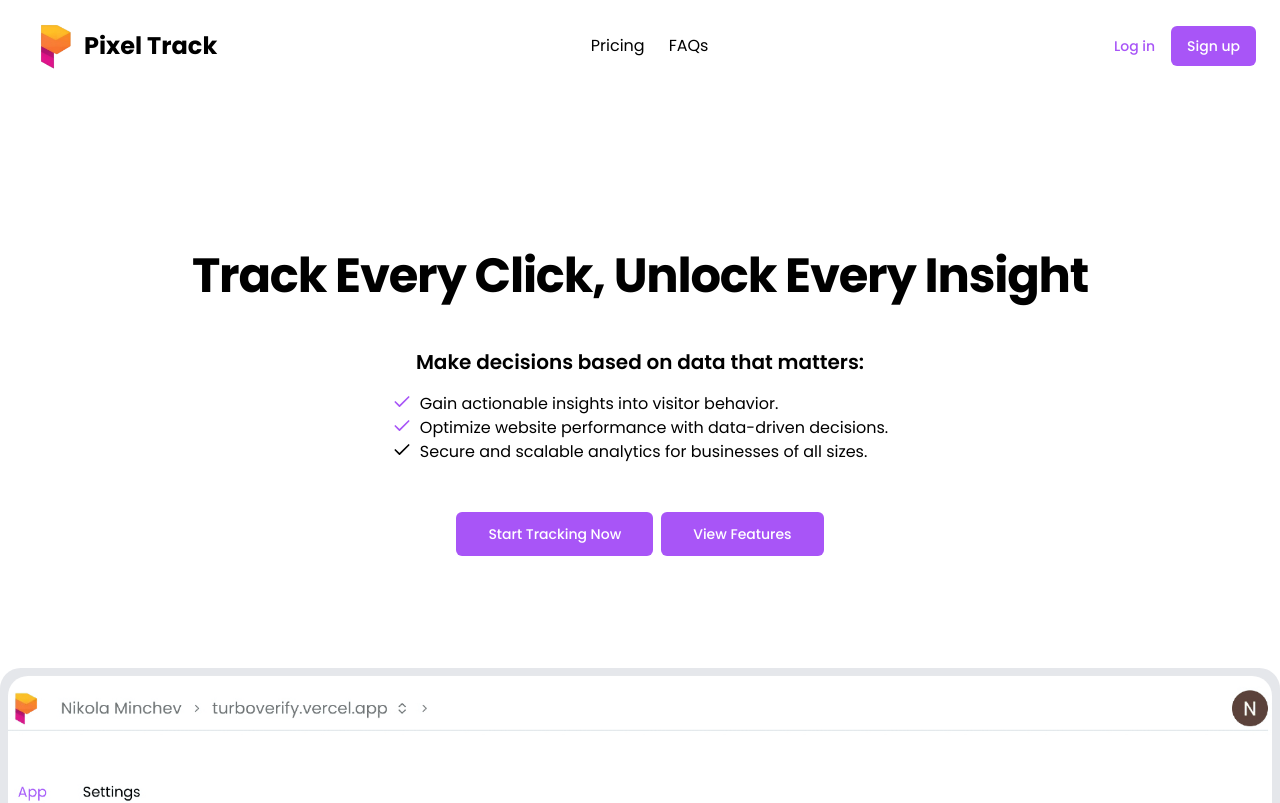
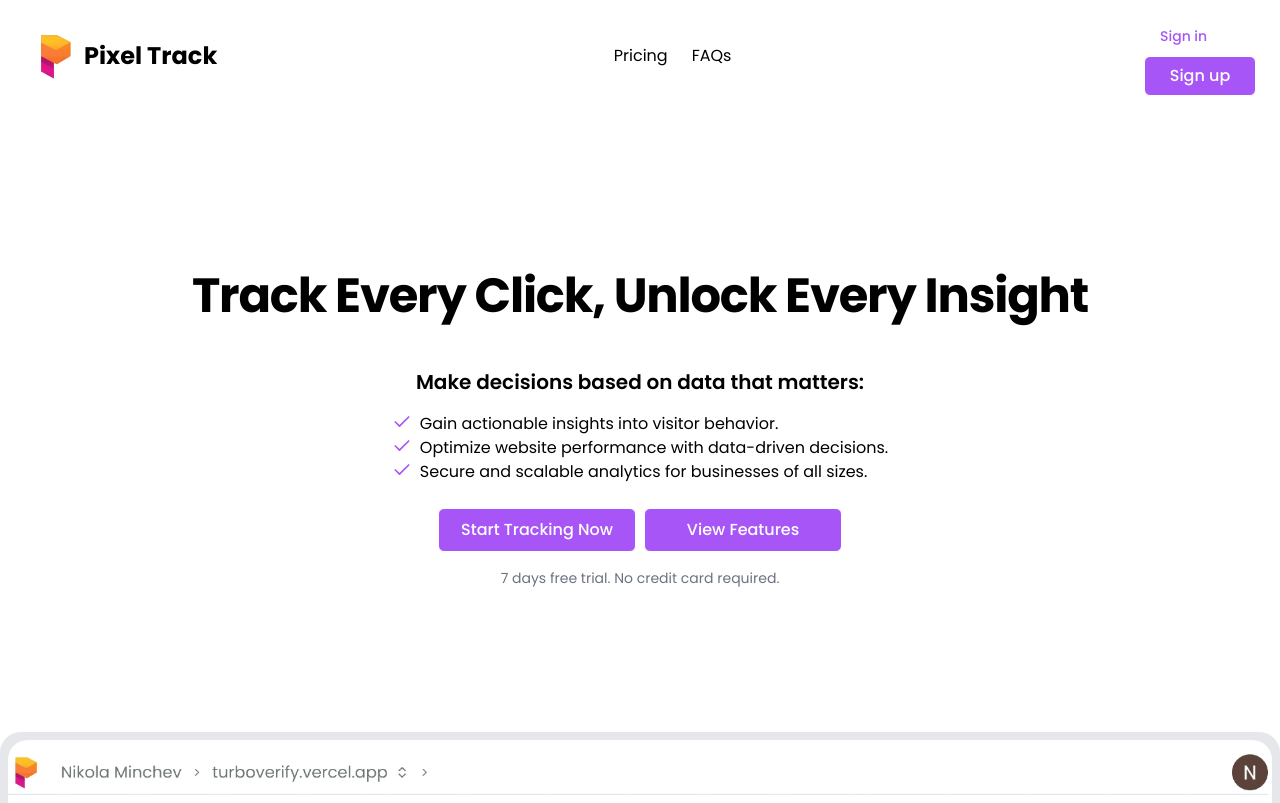
Before and after one commit to Nikola31267/tracking-app, a Next.js app: page / in a window 1280 px wide. Shown: the top 803 px of the page. Built offline with nearby package versions, Linux system fonts and the light colour scheme.

Commit message:
making more progress with the landing page

```diff
--- a/src/app/(site)/components/Pricing.jsx
+++ b/src/app/(site)/components/Pricing.jsx
@@ -7,6 +7,7 @@ import { Switch } from "@/components/ui/switch";
 import { Card, CardContent, CardFooter, CardTitle } from "@/components/ui/card";
 import { motion } from "framer-motion";
 import Link from "next/link";
+import { ShinyButton } from "@/components/ui/shiny-button";
 
 export const plans = [
   {
@@ -105,23 +106,17 @@ export default function Pricing({ user }) {
                 key={isYearly}
                 className="w-full"
               >
-                <Button
-                  className="w-full group bg-purple-500 text-white hover:bg-purple-600 transition-colors duration-200"
-                  asChild
-                >
-                  <Link
+                <ShinyButton
+                  className="h-11 w-full"
                   href={
                     currentPlan.link +
                     (user ? "?prefilled_email=" + user.email : "")
                   }
                   target="_blank"
-                    className="flex items-center justify-center gap-2"
+                  showIcon={true}
                 >
-                    {" "}
-                    <Crown className="transform rotate-0 group-hover:-rotate-[6.5deg] group-hover:scale-[1.18] transition-transform duration-200" />
                   Join Pixel Track
-                  </Link>
-                </Button>
+                </ShinyButton>
               </motion.div>
             </CardFooter>
           </Card>
--- a/src/components/HeroSection.jsx
+++ b/src/components/HeroSection.jsx
@@ -4,6 +4,7 @@ import { Button } from "./ui/button";
 import Link from "next/link";
 import { useRouter } from "next/navigation";
 import { Check } from "lucide-react";
+import { ShinyButton } from "./ui/shiny-button";
 
 const HeroSection = () => {
   const router = useRouter();
@@ -39,33 +40,29 @@ const HeroSection = () => {
                 Optimize website performance with data-driven decisions.
               </li>
               <li className="flex items-start">
-                <Check className="h-5 w-5 mr-2" text-purple-500 />
+                <Check className="h-5 w-5 mr-2 text-purple-500" />
                 Secure and scalable analytics for businesses of all sizes.
               </li>
             </ul>
           </div>
-          <div className="flex items-center gap-2 mt-8">
-            <Button
-              className="w-full bg-purple-500 text-white hover:bg-purple-600 transition-colors duration-200"
-              size="lg"
-              asChild
-            >
-              <Link href="/dashboard">Start Tracking Now</Link>
-            </Button>
-            <Button
-              className="w-full bg-purple-500 text-white hover:bg-purple-600 transition-colors duration-200"
-              size="lg"
-              asChild
-            >
-              <Link
+          <div>
+            <div className="flex items-center gap-2 mt-2">
+              <ShinyButton href="/dashboard" className="h-11 w-full">
+                Start Tracking Now
+              </ShinyButton>
+              <ShinyButton
+                className="h-11 w-full"
                 href="/#features"
                 onClick={(e) => {
                   handleSmoothScroll(e, "#features");
                 }}
               >
                 View Features
-              </Link>
-            </Button>
+              </ShinyButton>
+            </div>
+            <p className="text-sm mt-4 text-center text-gray-500 mb-8">
+              7 days free trial. No credit card required.
+            </p>
           </div>
         </div>
         <div className="rounded-[1.3rem] border border-gray-200/5 bg-gray-200 p-1.5">
--- a/src/components/layout/Navbar.jsx
+++ b/src/components/layout/Navbar.jsx
@@ -9,6 +9,7 @@ import SignedOut from "../auth/SignedOut";
 import Image from "next/image";
 import { Menu, X } from "lucide-react";
 import { useRouter } from "next/navigation";
+import { ShinyButton } from "../ui/shiny-button";
 
 export default function Navbar() {
   const [isOpen, setIsOpen] = useState(false);
@@ -68,6 +69,7 @@ export default function Navbar() {
         </nav>
         <div className="flex items-center space-x-4">
           <SignedIn>
+            <div className="flex items-center">
               <Button
                 variant="ghost"
                 className="text-purple-500 hover:bg-purple-50 hover:text-purple-700 mr-2"
@@ -75,12 +77,10 @@ export default function Navbar() {
               >
                 Sign out
               </Button>
-            <Button
-              className="bg-purple-500 hover:bg-purple-600 text-white"
-              asChild
-            >
-              <Link href="/dashboard">Dashboard</Link>
-            </Button>
+              <ShinyButton className="h-10 w-28" href="/dashboard">
+                Dashboard
+              </ShinyButton>
+            </div>
           </SignedIn>
           <SignedOut>
             <Button
@@ -88,14 +88,11 @@ export default function Navbar() {
               className="text-purple-500 hover:bg-purple-50"
               asChild
             >
-              <Link href="/sign-in">Log in</Link>
+              <Link href="/sign-in">Sign in</Link>
             </Button>
-            <Button
-              className="bg-purple-500 hover:bg-purple-600 text-white"
-              asChild
-            >
-              <Link href="/sign-up">Sign up</Link>
-            </Button>
+            <ShinyButton className="h-10 w-28" href="/sign-up">
+              Sign up
+            </ShinyButton>
           </SignedOut>
         </div>
         <button className="md:hidden" onClick={() => setIsOpen(!isOpen)}>
--- /dev/null
+++ b/src/components/ui/shiny-button.jsx
@@ -0,0 +1,29 @@
+import { cn } from "@/lib/utils";
+import { Crown } from "lucide-react";
+import Link from "next/link";
+
+export const ShinyButton = ({
+  className,
+  children,
+  href,
+  showIcon,
+  ...props
+}) => (
+  <Link
+    href={href ?? "#"}
+    className={cn(
+      "group relative flex transform items-center justify-center gap-2 overflow-hidden whitespace-nowrap rounded-md border border-white bg-purple-500 px-8 text-base/7 font-medium text-white transition-all duration-300 hover:ring-2 hover:ring-purple-500 hover:ring-offset-2 focus:outline-none focus:ring-2 focus:ring-offset-2",
+      className
+    )}
+    {...props}
+  >
+    <span className="relative z-10 flex items-center gap-2">
+      {showIcon && (
+        <Crown className="w-5 transform rotate-0 group-hover:-rotate-[6.5deg] group-hover:scale-[1.18] transition-transform duration-200" />
+      )}
+      {children}
+    </span>
+
+    <div className="ease-[cubic-bezier(0.19,1,0.22,1)] absolute -left-[75px] -top-[50px] -z-10 h-[155px] w-8 rotate-[35deg] bg-white opacity-20 transition-all duration-500 group-hover:left-[120%]" />
+  </Link>
+);
```
Lines whose indentation alone changed are shown as unchanged.
